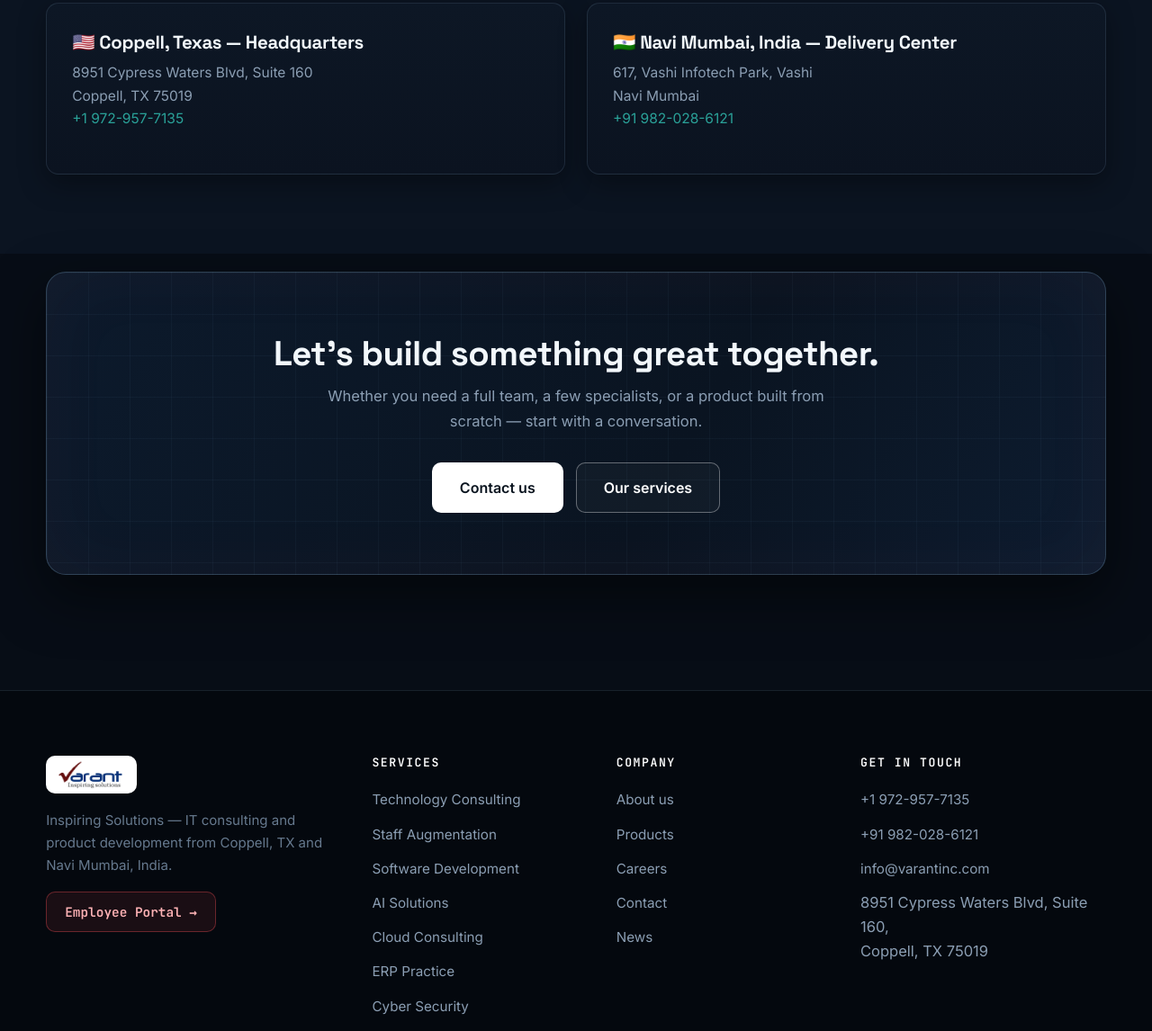
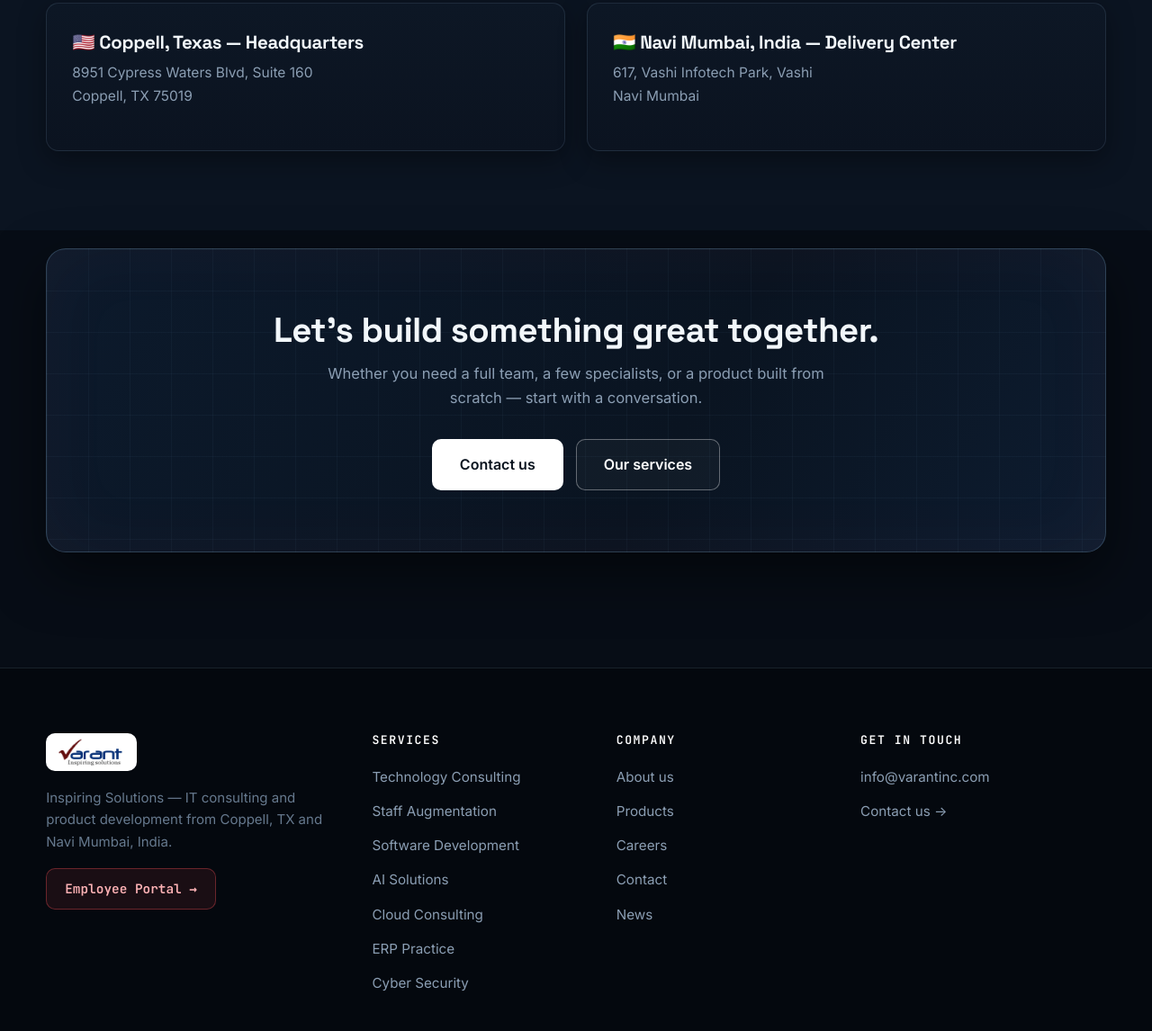
Before and after one commit to somanathv/varantinc-site, a plain HTML site: page about.html in a window 1280 px wide. Shown: the part 3500-4646 px from the top of the page at 90% size. Drawn offline with Linux system fonts and the light colour scheme.

Commit message:
Remove phone numbers from footers and about page (spam); contact page remains the single source

```diff
--- a/about.html
+++ b/about.html
@@ -103,11 +103,11 @@
         <div class="grid-2">
           <article class="card reveal">
             <h3>🇺🇸 Coppell, Texas — Headquarters</h3>
-            <p>8951 Cypress Waters Blvd, Suite 160<br />Coppell, TX 75019<br /><a href="tel:+19729577135">+1 972-957-7135</a></p>
+            <p>8951 Cypress Waters Blvd, Suite 160<br />Coppell, TX 75019</p>
           </article>
           <article class="card reveal">
             <h3>🇮🇳 Navi Mumbai, India — Delivery Center</h3>
-            <p>617, Vashi Infotech Park, Vashi<br />Navi Mumbai<br /><a href="tel:+919820286121">+91 982-028-6121</a></p>
+            <p>617, Vashi Infotech Park, Vashi<br />Navi Mumbai</p>
           </article>
         </div>
       </div>
@@ -160,10 +160,8 @@
         <div>
           <h4>Get in touch</h4>
           <ul class="footer-links">
-            <li><a href="tel:+19729577135">+1 972-957-7135</a></li>
-            <li><a href="tel:+919820286121">+91 982-028-6121</a></li>
             <li><a href="mailto:info@varantinc.com">info@varantinc.com</a></li>
-            <li>8951 Cypress Waters Blvd, Suite 160,<br />Coppell, TX 75019</li>
+            <li><a href="/contact.html">Contact us →</a></li>
           </ul>
         </div>
       </div>
```
Also changed, not shown: careers.html (+1 -3 lines), contact.html (+1 -3 lines), index.html (+1 -3 lines), products.html (+1 -3 lines), services.html (+1 -3 lines).
